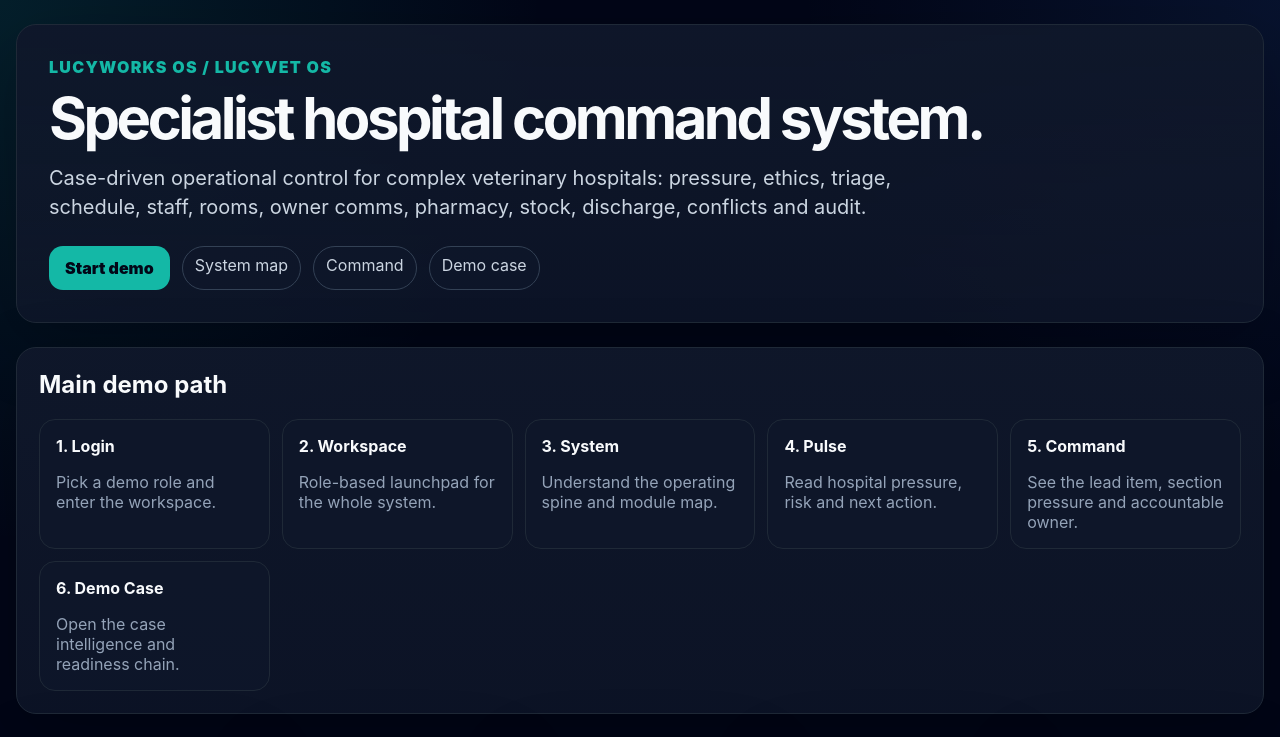
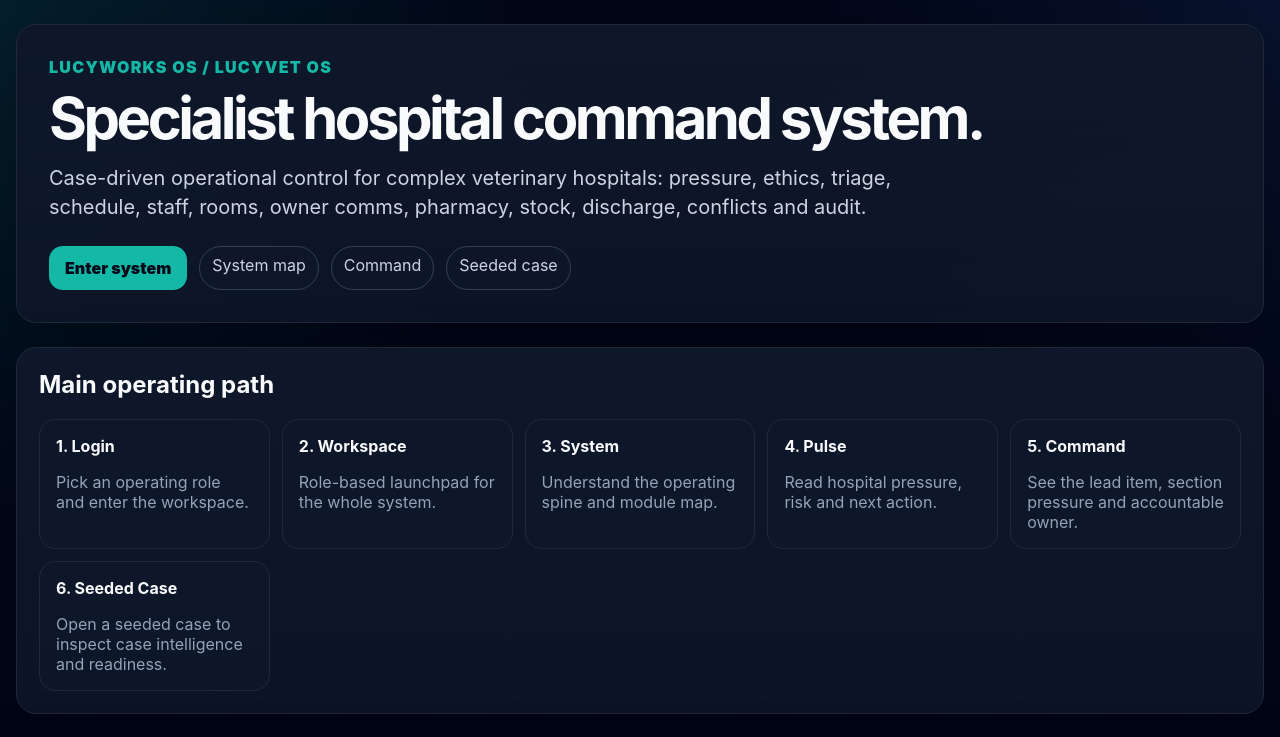
Before and after one commit to edgallagheris-lucyworksos/lucyworks-os, a Next.js app in the folder frontend/: page / in a window 1280 px wide. Shown: the top 737 px of the page. Built offline with nearby package versions, Linux system fonts and the light colour scheme.

Commit message:
Remove demo framing from home page

```diff
--- a/frontend/app/page.tsx
+++ b/frontend/app/page.tsx
@@ -1,12 +1,12 @@
 import Link from "next/link";
 
 const primaryPath = [
-  ["/login", "1. Login", "Pick a demo role and enter the workspace."],
+  ["/login", "1. Login", "Pick an operating role and enter the workspace."],
   ["/workspace", "2. Workspace", "Role-based launchpad for the whole system."],
   ["/system", "3. System", "Understand the operating spine and module map."],
   ["/pulse", "4. Pulse", "Read hospital pressure, risk and next action."],
   ["/command", "5. Command", "See the lead item, section pressure and accountable owner."],
-  ["/episodes/EP-1042", "6. Demo Case", "Open the case intelligence and readiness chain."],
+  ["/episodes/EP-1042", "6. Seeded Case", "Open a seeded case to inspect case intelligence and readiness."],
 ];
 
 const surfaces = [
@@ -33,15 +33,15 @@
           <h1 style={{ fontSize: 58, lineHeight: 0.95, margin: "14px 0 0", letterSpacing: "-0.06em" }}>Specialist hospital command system.</h1>
           <p style={{ marginTop: 18, color: "#cbd5e1", fontSize: 20, maxWidth: 920, lineHeight: 1.45 }}>Case-driven operational control for complex veterinary hospitals: pressure, ethics, triage, schedule, staff, rooms, owner comms, pharmacy, stock, discharge, conflicts and audit.</p>
           <div style={{ marginTop: 24, display: "flex", gap: 12, flexWrap: "wrap" }}>
-            <Link href="/login" className="lw-btn-primary" style={{ padding: "12px 16px", borderRadius: 14 }}>Start demo</Link>
+            <Link href="/login" className="lw-btn-primary" style={{ padding: "12px 16px", borderRadius: 14 }}>Enter system</Link>
             <Link href="/system" className="lw-pill">System map</Link>
             <Link href="/command" className="lw-pill">Command</Link>
-            <Link href="/episodes/EP-1042" className="lw-pill">Demo case</Link>
+            <Link href="/episodes/EP-1042" className="lw-pill">Seeded case</Link>
           </div>
         </section>
 
         <section className="lw-card" style={{ padding: 22 }}>
-          <h2 style={{ marginTop: 0 }}>Main demo path</h2>
+          <h2 style={{ marginTop: 0 }}>Main operating path</h2>
           <div style={{ display: "grid", gridTemplateColumns: "repeat(auto-fit, minmax(230px, 1fr))", gap: 12 }}>
             {primaryPath.map(([href, label, text]) => (
               <Link key={href} href={href} style={{ border: "1px solid #1f2937", borderRadius: 16, padding: 16, background: "rgba(15,23,42,0.72)", display: "block" }}>
```
